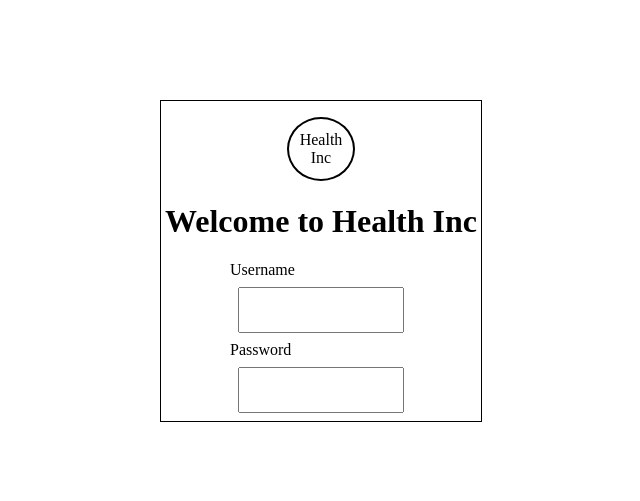
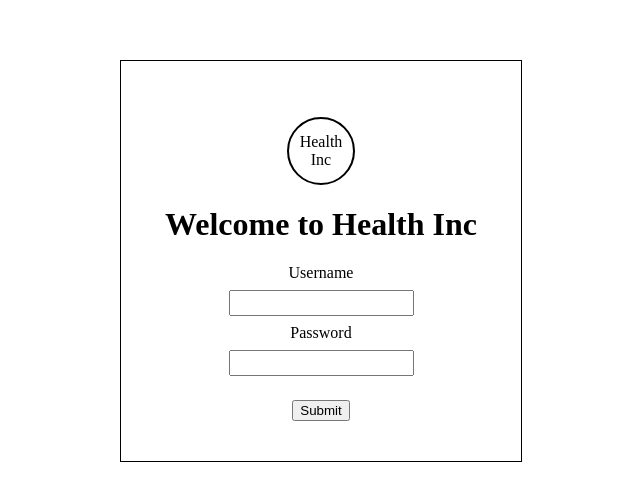
Before and after one commit to willwhite675/CSCI-455-EMRS-Project, a plain HTML site: page index.html in a window 1280 px wide. Shown: the part 147-648 px from the top of the page, without its empty margins (319-959 px from the left). Drawn offline with Linux system fonts and the light colour scheme.

Commit message:
Fixed the sizing issue of the login box. Changed the username and password to input instead of textarea

```diff
--- a/Client/style.css
+++ b/Client/style.css
@@ -11,20 +11,21 @@ body{
         flex-direction: column;
         justify-content: center;
         align-items: center;
-        height: 20rem;
-        width: 20rem;
+        height: 25rem;
+        width: 25rem;
         border: black solid 1px;
     }
     .usernameContainer, .passwordContainer{
         display: flex;
         flex-direction: column;
+        text-align: center;
     }
     #username, #password{
         margin: .5rem;
         overflow-y: hidden;
         resize: none;
         line-height: 1.5em;
-        max-height: 4.5em;
+        max-height: 1.5em;
     }
     .logo{
         border: black solid 2px;
@@ -35,5 +36,8 @@ body{
         text-align: center;
         margin-top: 1rem;
     }
+    .submitButtonContainer{
+        padding-top: 1rem;
+    }
 
 }
--- a/index.html
+++ b/index.html
@@ -14,11 +14,14 @@
         <h1>Welcome to Health Inc</h1>
         <div class="usernameContainer">
             <label for="username" id="usernameLabel">Username</label>
-            <textarea aria-label="username" id="username"></textarea>
+            <input type="text" aria-label="username" id="username">
         </div>
         <div class="passwordContainer">
             <label for="password" id="passwordLabel">Password</label>
-            <textarea aria-label="password" id="password"></textarea>
+            <input type="text" aria-label="password" id="password">
+        </div>
+        <div class="submitButtonContainer">
+            <button class="submitButton" id="submitButton">Submit</button>
         </div>
     </div>
 </body>
```
